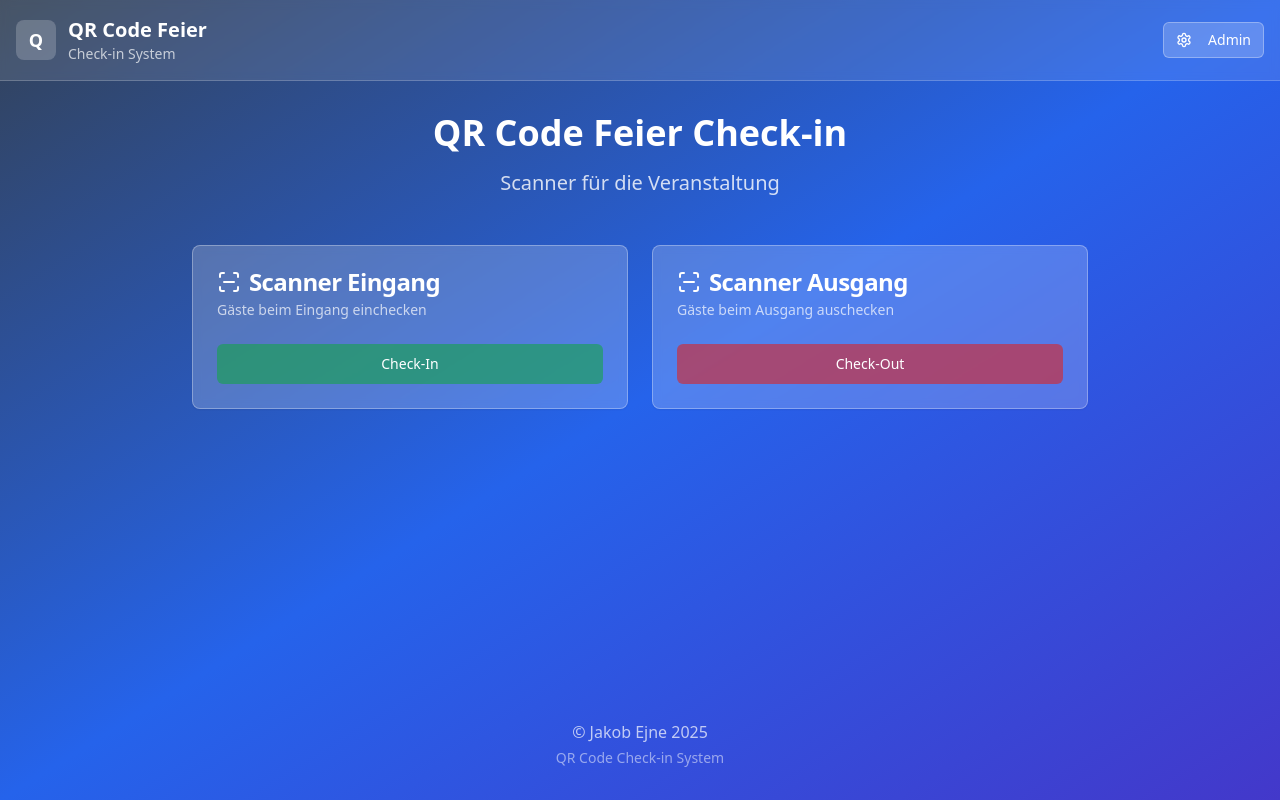
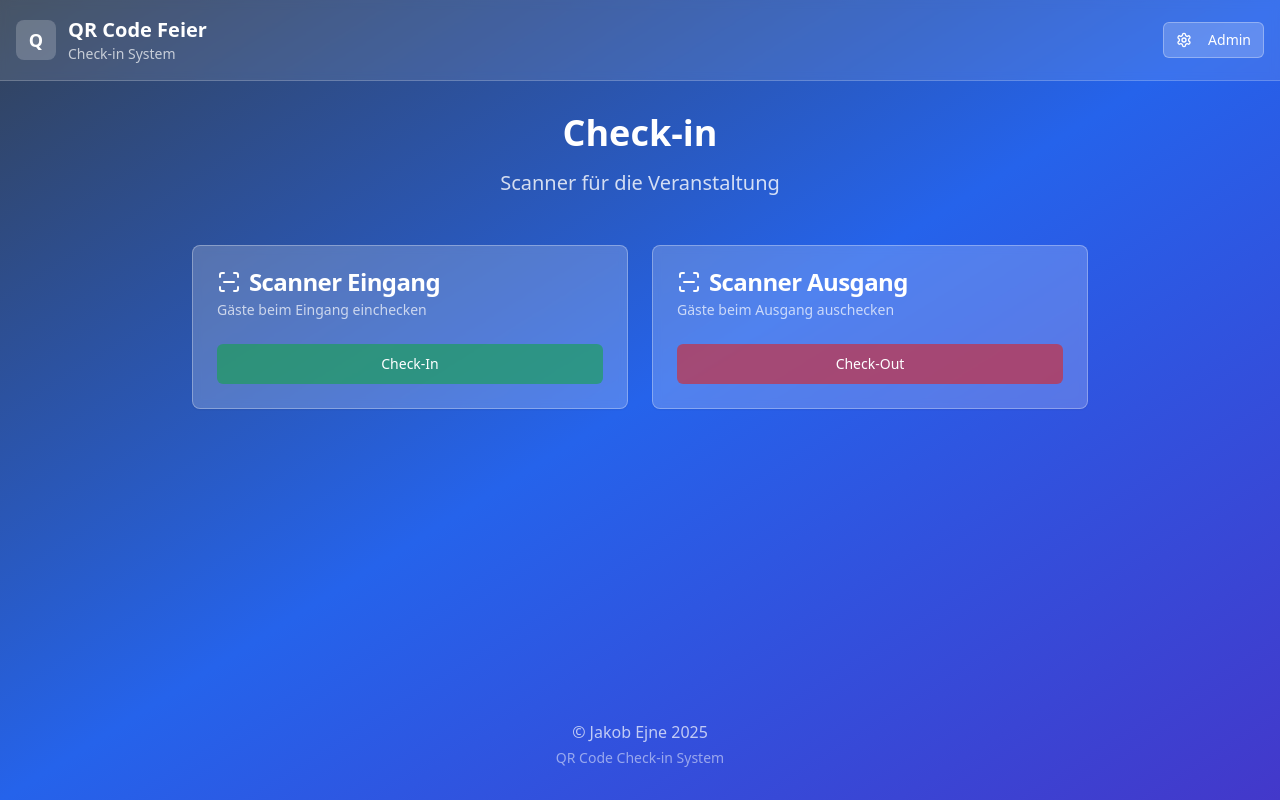
Before and after one commit to medpex/check-in, a React (Vite) app: page / in a window 1280 px wide. Built offline with nearby package versions, Linux system fonts and the light colour scheme.

Commit message:
Code edited in Lovable Code Editor
Edited UI in Lovable

```diff
--- a/src/pages/Index.tsx
+++ b/src/pages/Index.tsx
@@ -9,7 +9,7 @@ const Index = () => {
     <div className="container mx-auto px-4 py-8">
       <div className="text-center mb-12">
         <h1 className="text-4xl font-bold text-white mb-4">
-          QR Code Feier Check-in
+          Check-in
         </h1>
         <p className="text-xl text-white/80">
           Scanner für die Veranstaltung
```
